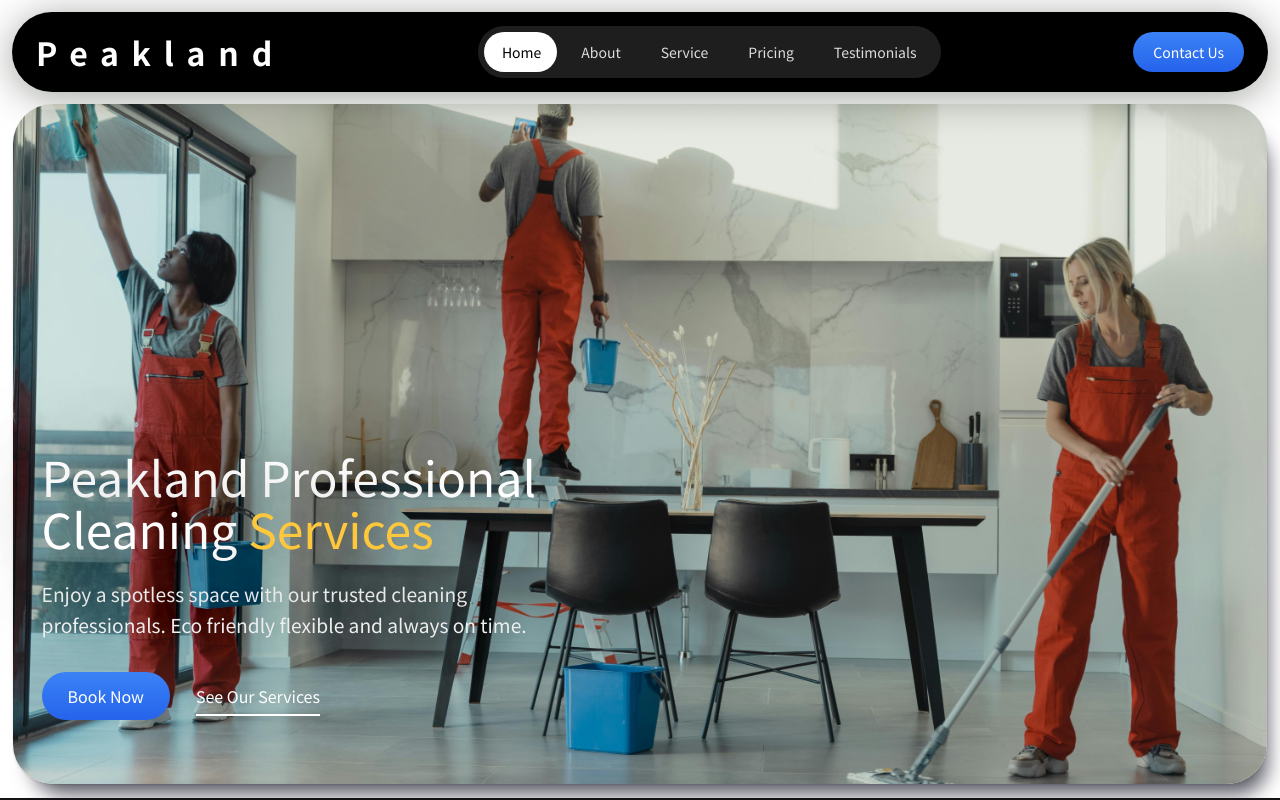
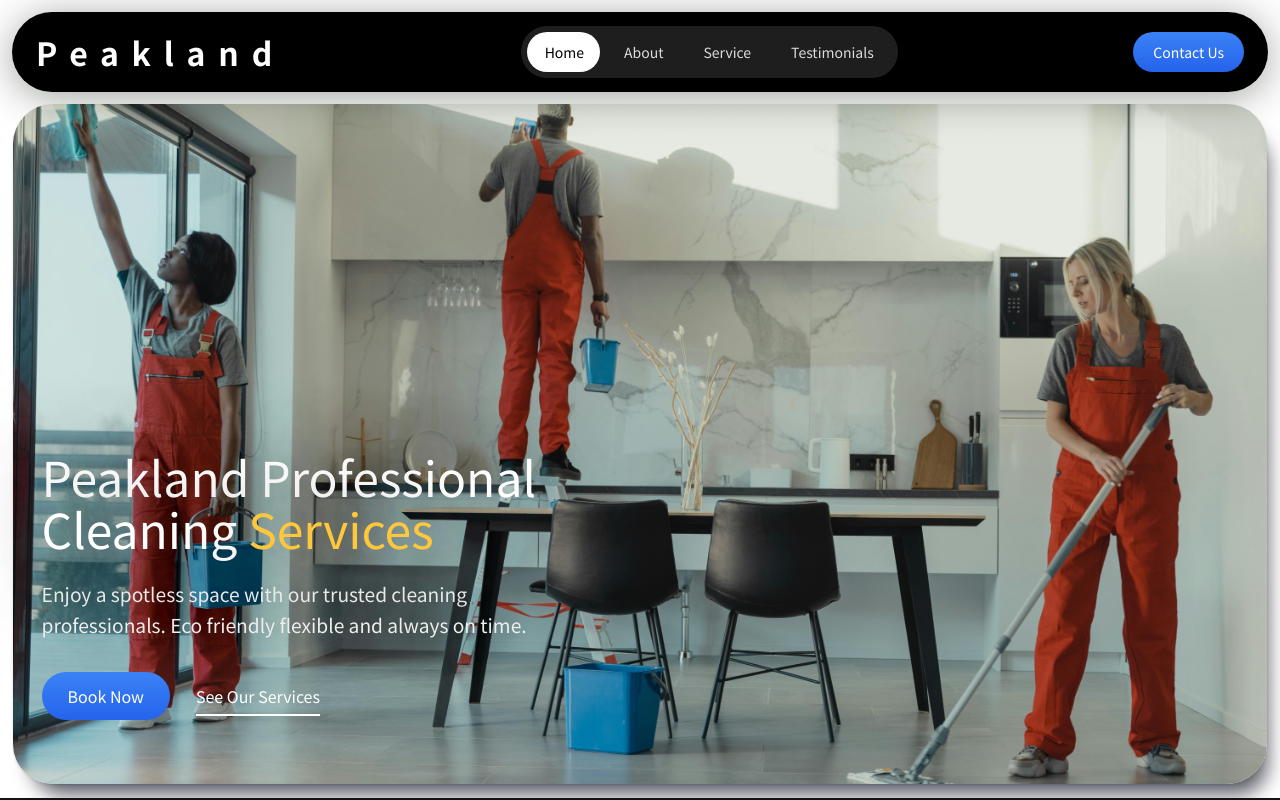
Before and after one commit to tgulu/PeakLand, a React (Vite) app: page / in a window 1280 px wide. Shown: the top 800 px of the page. Built offline with nearby package versions, Linux system fonts and the light colour scheme; a web font is replaced by a local one.

Commit message:
add root values and cta btn

```diff
--- a/src/components/NavBar/NavBar.jsx
+++ b/src/components/NavBar/NavBar.jsx
@@ -2,7 +2,7 @@ import { useState, useRef, useLayoutEffect } from "react";
 import styles from "./NavBar.module.css";
 
 const NavBar = () => {
-  const links = ["Home", "About", "Service", "Pricing", "Testimonials"];
+  const links = ["Home", "About", "Service", "Testimonials"];
   const [activeIndex, setActiveIndex] = useState(0);
 
   const linkRefs = useRef([]);
--- a/src/components/NavBar/NavBar.module.css
+++ b/src/components/NavBar/NavBar.module.css
@@ -15,9 +15,10 @@
 
 .navbar {
   padding: 12px;
+  position: sticky;
+  top: 0;
 
-  position: relative;
-  z-index: 10;
+  z-index: 100;
 }
 
 /* =========================
```
